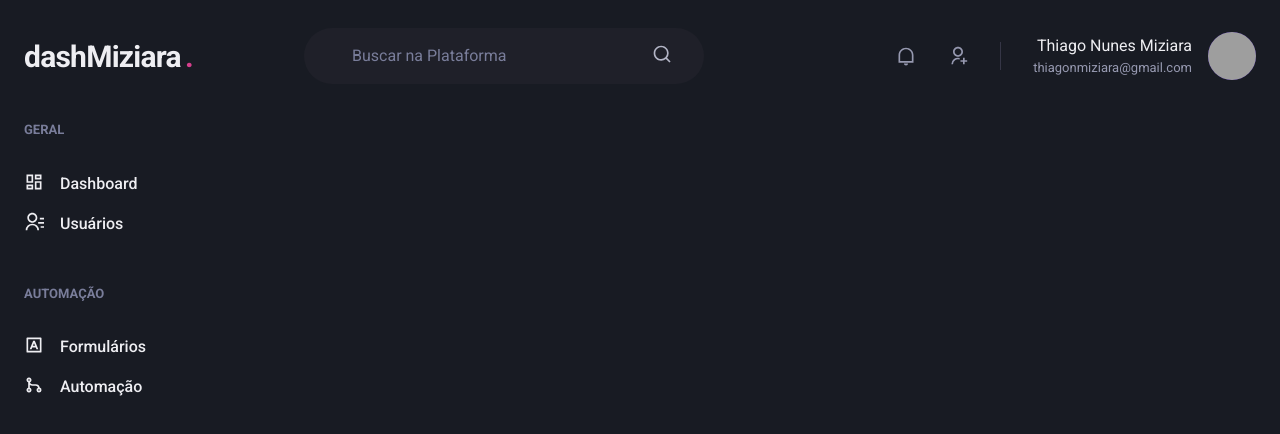
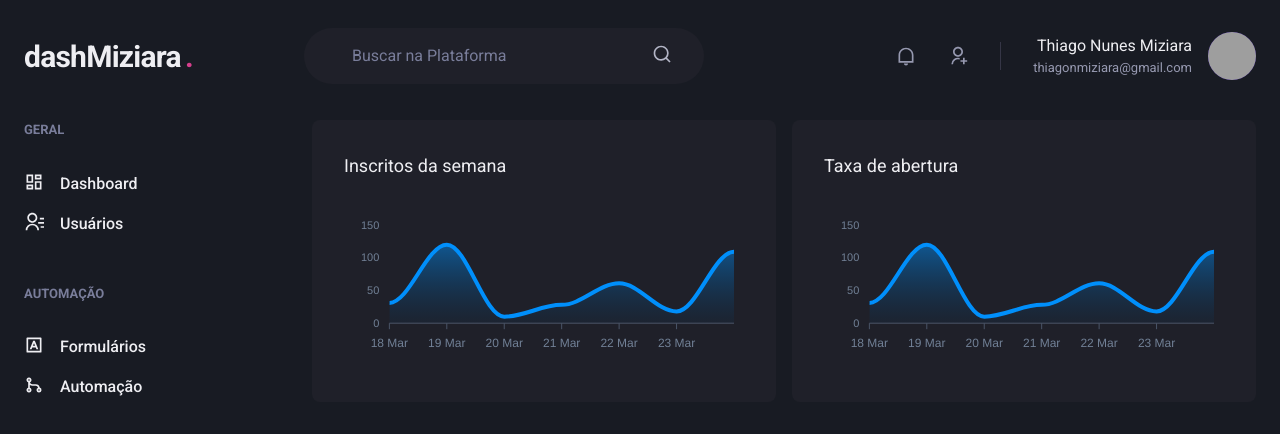
Before and after one commit to thiagonmiziara/dashboard, a Next.js app: page /dashboard in a window 1280 px wide. Shown: the top 434 px of the page. Built offline with nearby package versions, Linux system fonts and the light colour scheme; grey boxes are pictures that could not be loaded.

Commit message:
add dashboard

```diff
--- a/package.json
+++ b/package.json
@@ -12,9 +12,11 @@
     "@chakra-ui/react": "^1.6.0",
     "@emotion/react": "^11.1.5",
     "@emotion/styled": "^11.3.0",
+    "apexcharts": "^3.26.1",
     "framer-motion": "^4.1.11",
     "next": "10.2.0",
     "react": "17.0.2",
+    "react-apexcharts": "^1.3.9",
     "react-dom": "17.0.2",
     "react-icons": "^4.2.0"
   },
--- a/src/pages/dashboard.tsx
+++ b/src/pages/dashboard.tsx
@@ -1,7 +1,64 @@
-import { Flex } from "@chakra-ui/react";
+import { Flex , SimpleGrid, Box , Text, theme} from "@chakra-ui/react";
+import dynamic from "next/dynamic";
 
 import { Header } from "../components/Header";
 import { Sidebar } from "../components/Sidebar";
+
+const Chart = dynamic(()=> import("react-apexcharts"),{
+  ssr:false,
+});
+
+const options ={
+  chart:{
+    toolbar:{
+      show:false,
+    },
+    zoom:{
+      enable: false,
+    },
+    foreColor: theme.colors.gray[500],
+  },
+  grid:{
+    show: false,
+  },
+  dataLabels:{
+    enabled: false,
+  },
+  tooltip:{
+    enabled:false,
+  },
+  xaxis:{
+    type: "datetime",
+    axisBorder:{
+      color: theme.colors.gray[600]
+    },
+    axisTicks:{
+      color: theme.colors.gray[600]
+    },
+    categories:[
+      '2021-03-18T00:00:00:000Z',
+      '2021-03-19T00:00:00:000Z',
+      '2021-03-20T00:00:00:000Z',
+      '2021-03-21T00:00:00:000Z',
+      '2021-03-22T00:00:00:000Z',
+      '2021-03-23T00:00:00:000Z',
+      '2021-03-24T00:00:00:000Z'
+    ]
+  },
+  fill:{
+    opacity:0.3,
+    type: 'gradient',
+    gradient:{
+      shade: "dark",
+      opacityFrom:0.7,
+      opacityTo:0.3,
+    }
+  }
+};
+
+const series = [
+  {name: "series1", data:[31,120,10,28,61,18,109]}
+];
 
 export default function Dashboard() {
   return (
@@ -10,6 +67,30 @@
 
       <Flex w="100%" my="6" maxWidth={1480} mx="auto" px="6">
         <Sidebar/>
+
+        <SimpleGrid flex="1" gap="4" minChildWidth="320px" align="flex-start">
+         <Box
+            p="8"
+            bg="gray.800"
+            borderRadius={8}
+            //pb="4"
+          >
+            <Text fontSize="lg" mb="4" >Inscritos da semana</Text>
+            <Chart options={options} series={series} type="area" height={160} />
+          </Box>
+
+          <Box
+            p="8"
+            bg="gray.800"
+            borderRadius={8}
+            pb="4"
+          >
+            <Text fontSize="lg" mb="4">Taxa de abertura</Text>
+            <Chart options={options} series={series} type="area" height={160} />
+          </Box>
+
+        </SimpleGrid>
+
       </Flex>
     </Flex>
   );
```
Also changed, not shown: 1 other file (tests, documents, lock files or other folders).
